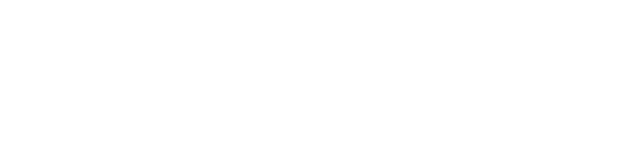
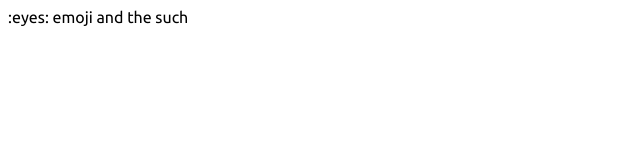
Before and after one commit to Ryden8122/TTTforHRATX40, a plain HTML site: page index.html in a window 1280 px wide. Shown: the whole page, without its empty margins (0-640 px from the left). Drawn offline with Linux system fonts and the light colour scheme.

Commit message:
Added 'Ubuntu' typeface to replace times new roman

```diff
--- a/index.html
+++ b/index.html
@@ -3,9 +3,11 @@
 <head>
   <title>New HTML!</title>
   <link rel="stylesheet" type="text/css" href="style.css">
+  <style> @import url('https://fonts.googleapis.com/css?family=Ubuntu');</style>
+
   <script src="app.js"></script>
 </head>
 <body>
-
+  <div>:eyes: emoji and the such</div>
 </body>
 </html>
--- a/style.css
+++ b/style.css
@@ -0,0 +1,5 @@
+/* Adding CSS because I'm not a savage that usees times new roman */
+
+body {
+    font-family: 'Ubuntu', sans-serif;
+}
```
